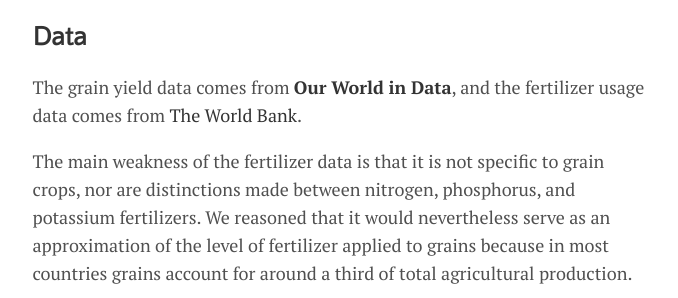
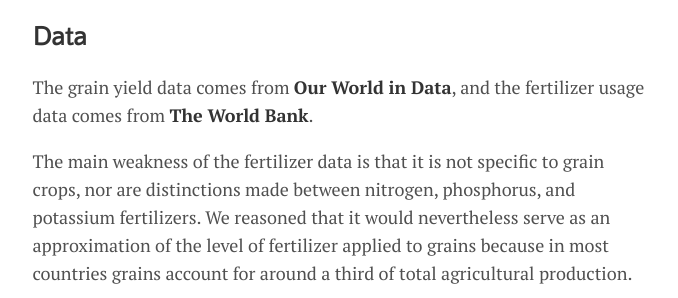
Before and after one commit to DanielAmes/DanielAmes.github.io, a Jekyll site: the page built from _posts/2024-11-14-grainyieldproject.md, in a window 1280 px wide. Shown: the part 1302-1600 px from the top of the page, without its empty margins (300-978 px from the left). Built offline with Jekyll 4.4.1, drawn with Linux system fonts in a browser that asks for light colours; formulas are drawn with MathJax 3.

Commit message:
Bolded links

```diff
--- a/_posts/2024-11-14-grainyieldproject.md
+++ b/_posts/2024-11-14-grainyieldproject.md
@@ -20,7 +20,7 @@ To simplify the analysis, we restricted our attention to grain crops because (1)
 
 ## Data
 
-The grain yield data comes from [**Our World in Data**](https://ourworldindata.org/crop-yields), and the fertilizer usage data comes from [The World Bank](https://data.worldbank.org/indicator/AG.CON.FERT.ZS).
+The grain yield data comes from [**Our World in Data**](https://ourworldindata.org/crop-yields), and the fertilizer usage data comes from [**The World Bank**](https://data.worldbank.org/indicator/AG.CON.FERT.ZS).
 
 The main weakness of the fertilizer data is that it is not specific to grain crops, nor are distinctions made between nitrogen, phosphorus, and potassium fertilizers. We reasoned that it would nevertheless serve as an approximation of the level of fertilizer applied to grains because in most countries grains account for around a third of total agricultural production.
 
```
